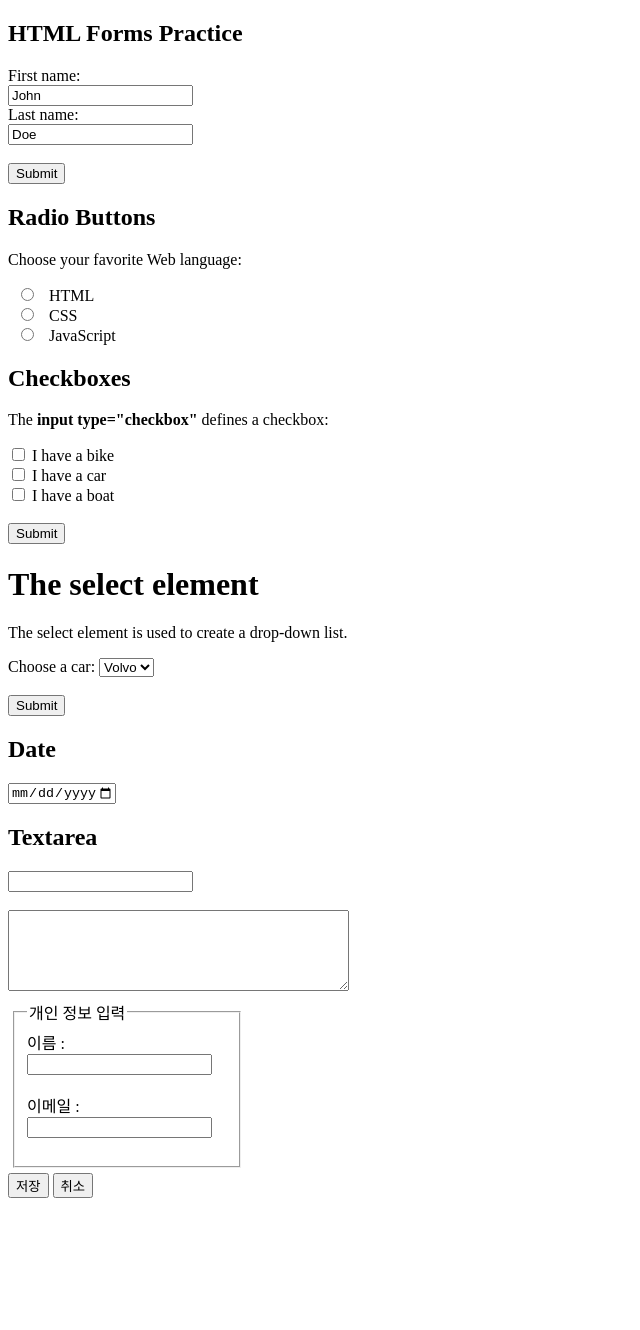
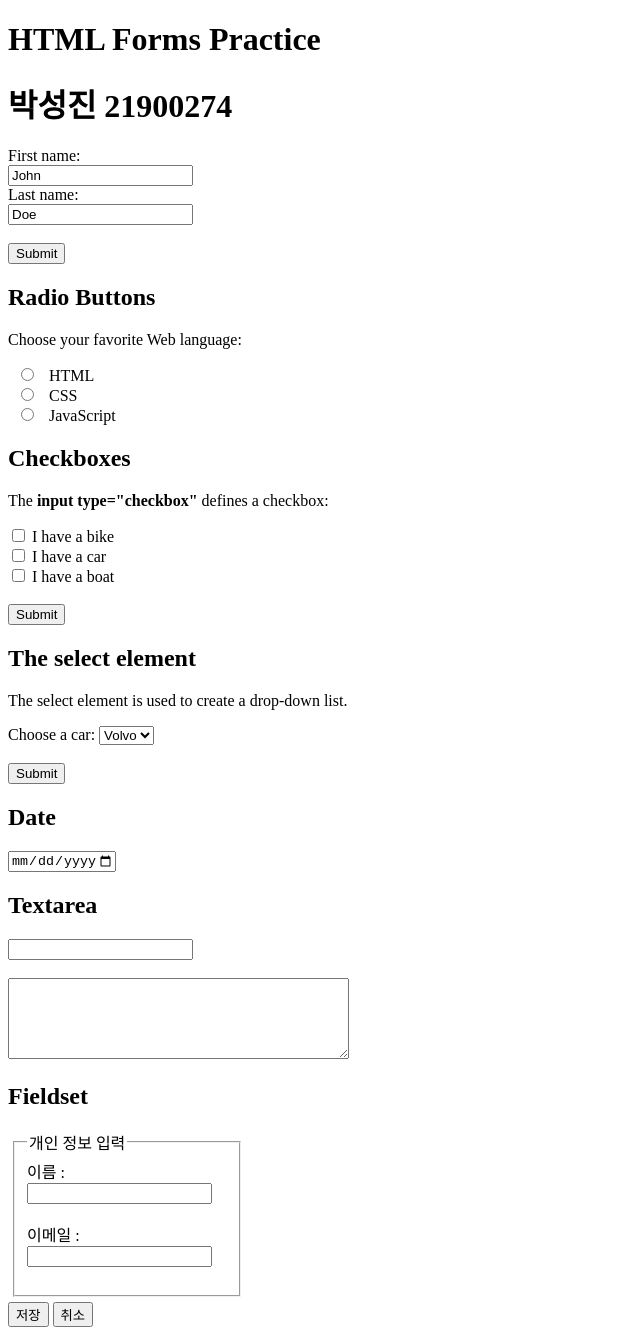
Before and after one commit to solseye/form, a plain HTML site: page index.html in a window 1280 px wide. Shown: the whole page, without its empty margins (0-640 px from the left). Before the commit the page ends 1206 px from the top, so only its background shows below. Drawn offline with Linux system fonts and the light colour scheme.

Commit message:
second commit

```diff
--- a/index.html
+++ b/index.html
@@ -2,7 +2,8 @@
 <html>
 <body>
 
-<h2>HTML Forms Practice</h2>
+<h1>HTML Forms Practice</h1>
+<h1>박성진 21900274</h1>
 
 <form action="/action_page.php">
   <label for="fname">First name:</label><br>
@@ -38,7 +39,7 @@
   <input type="submit" value="Submit">
 </form>
 
-<h1>The select element</h1>
+<h2>The select element</h2>
 
 <p>The select element is used to create a drop-down list.</p>
 
@@ -68,6 +69,8 @@
     <textarea name="content" cols=40 rows=5></textarea>
 </form>
 
+<h2>Fieldset</h2>
+
 <form action="/action_page.php" name="person" method="post">
     <fieldset style="width:200px;margin:5px">
         <legend>개인 정보 입력</legend>
```
